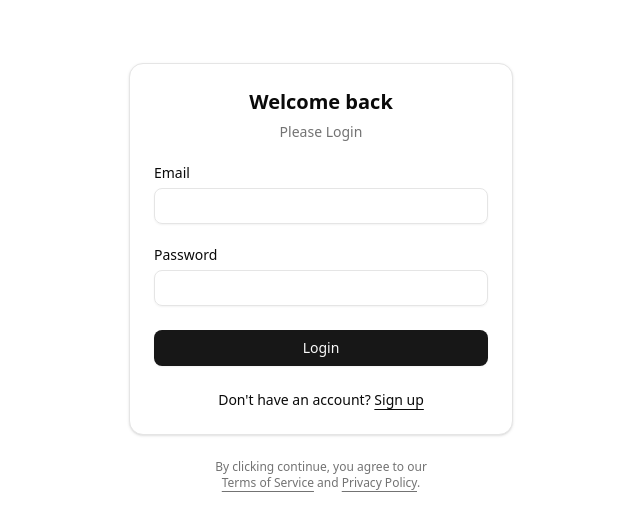
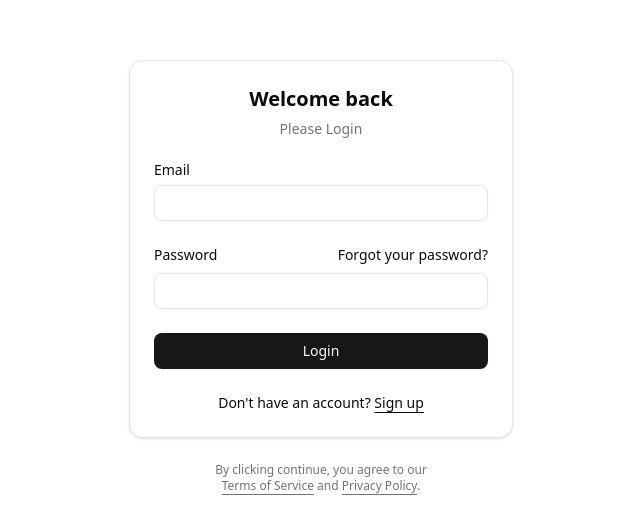
Before and after one commit to RobertHaji/spacer-frontend, a React (Vite) app: page /login in a window 1280 px wide. Shown: the part 123-654 px from the top of the page, without its empty margins (319-959 px from the left). Built offline with nearby package versions, Linux system fonts and the light colour scheme.

Commit message:
added forget password and its logic

```diff
--- a/src/components/login-form.jsx
+++ b/src/components/login-form.jsx
@@ -16,7 +16,6 @@ import {
 
 import { Input } from "@/components/ui/input";
 
-
 import {
   Card,
   CardContent,
@@ -26,9 +25,6 @@ import {
 } from "./ui/card";
 
 const schema = z.object({
-  name: z
-    .string({ required_error: "name is required" })
-    .nonempty({ message: "Full name is required" }),
   email: z
     .string({ required_error: "Email address is required" })
     .email({ message: "Enter a valid email address" }),
@@ -76,9 +72,18 @@ export function LoginForm({ className, ...props }) {
                     name="password_hash"
                     render={({ field }) => (
                       <FormItem>
-                        <FormLabel>Password</FormLabel>
+                        <div className="flex items-center">
+                          <FormLabel>Password</FormLabel>
+
+                          <a
+                            href="#"
+                            className="ml-auto text-sm underline-offset-4 hover:underline"
+                          >
+                            Forgot your password?
+                          </a>
+                        </div>
                         <FormControl>
-                          <Input {...field} />
+                          <Input type="password" {...field} />
                         </FormControl>
                         <FormMessage />
                       </FormItem>
--- a/src/components/signup-form.jsx
+++ b/src/components/signup-form.jsx
@@ -88,7 +88,16 @@ export function SignUpForm({ className, ...props }) {
                     name="password_hash"
                     render={({ field }) => (
                       <FormItem>
-                        <FormLabel>Password</FormLabel>
+                        <div className="flex items-center">
+                          <FormLabel>Password</FormLabel>
+
+                          <a
+                            href="#"
+                            className="ml-auto text-sm underline-offset-4 hover:underline"
+                          >
+                            Forgot your password?
+                          </a>
+                        </div>
                         <FormControl>
                           <Input type="password" {...field} />
                         </FormControl>
```
